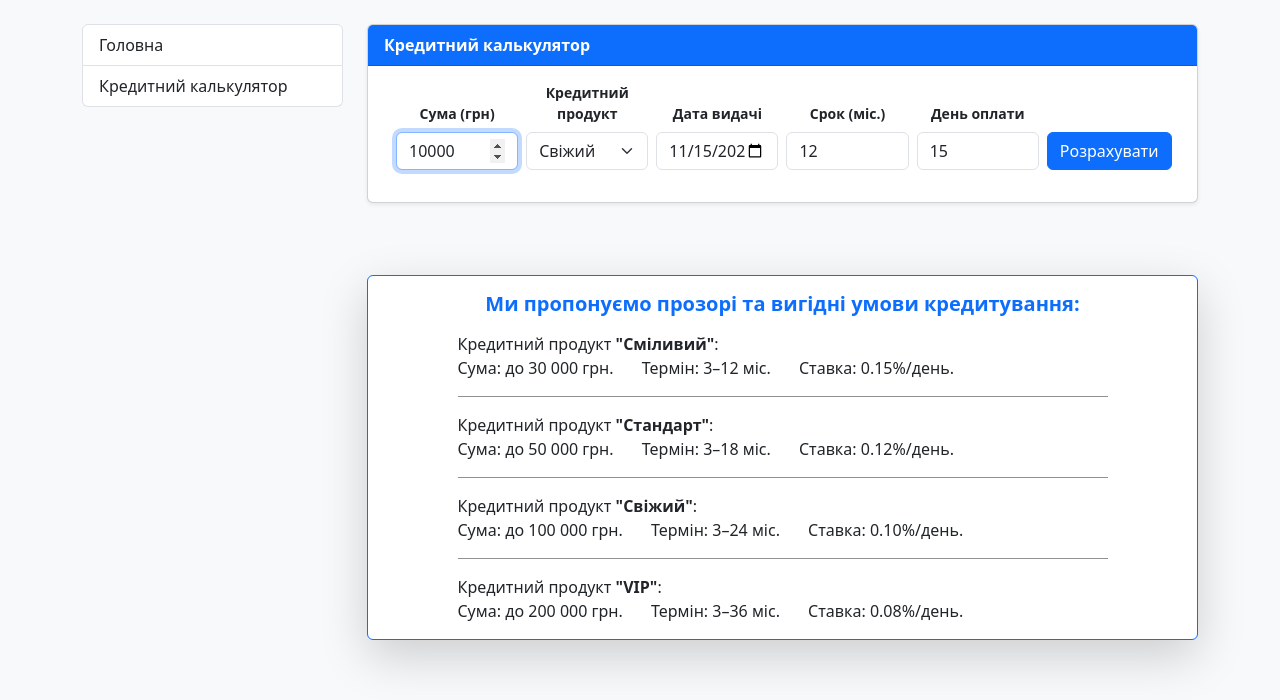
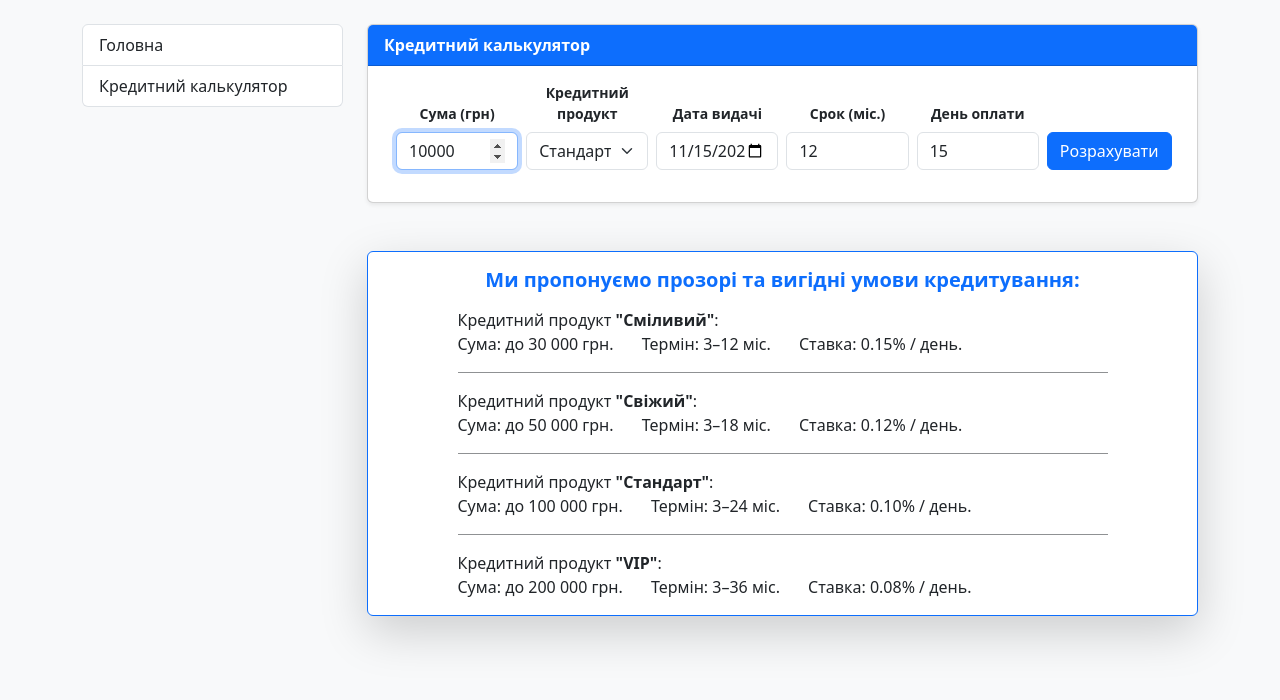
Before and after one commit to koliada1973/mysite_project, a Django app: page /calculator/ in a window 1280 px wide. Shown: the part 56-756 px from the top of the page. Run offline with Django 5.2, Linux system fonts and the light colour scheme.

Commit message:
Незначні правки

```diff
--- a/mysite/credit_calculator/forms.py
+++ b/mysite/credit_calculator/forms.py
@@ -29,8 +29,8 @@ class CalculatorForm(forms.Form):
 
     PERCENT_CHOICES = [
         (0.08, "VIP"),
-        (0.10, "Свіжий"),
-        (0.12, "Стандарт"),
+        (0.10, "Стандарт"),
+        (0.12, "Свіжий"),
         (0.15, "Сміливий"),
     ]
     percent = forms.ChoiceField(
--- a/mysite/credit_calculator/templates/credit_calculator/calculator.html
+++ b/mysite/credit_calculator/templates/credit_calculator/calculator.html
@@ -102,6 +102,9 @@
                         </table>
                     </div>
                 {% endif %}
+
+
+
             </div>
         </div>
     </div>
@@ -110,10 +113,9 @@
     {% if user.is_authenticated and user.is_manager %}
 
     {% else %}
-        <br>
-        <div class="row justify-content-center mt-5">
+        <div class="row justify-content-center">
             <div class="col-lg-12 text-center">
-                <div class="card shadow-lg border-primary">
+                <div class="card shadow-lg border-primary mt-5"> {# <--- Змінено: додано клас mt-5 #}
                     <div class="card-body py-3 px-3">
                         <h5 class="card-title text-primary fw-bold mb-3"> Ми пропонуємо прозорі та вигідні умови кредитування:</h5>
 
@@ -121,25 +123,25 @@
                             <li> Кредитний продукт <strong>"Сміливий"</strong>:</li>
                             <li class="d-inline me-4">Сума: до 30 000 грн.</li>
                             <li class="d-inline me-4">Термін: 3–12 міс.</li>
-                            <li class="d-inline me-4">Ставка: 0.15%/день.</li>
+                            <li class="d-inline me-4">Ставка: 0.15% / день.</li>
+                        </ul>
+
+                        <hr class="mx-auto my-3" style="max-width: 650px; opacity: 0.5;">
+
+                        <ul class="list-unstyled text-start mx-auto mb-3 fs-6" style="max-width: 650px;">
+                            <li> Кредитний продукт <strong>"Свіжий"</strong>:</li>
+                            <li class="d-inline me-4">Сума: до 50 000 грн.</li>
+                            <li class="d-inline me-4">Термін: 3–18 міс.</li>
+                            <li class="d-inline me-4">Ставка: 0.12% / день.</li>
                         </ul>
 
                         <hr class="mx-auto my-3" style="max-width: 650px; opacity: 0.5;">
 
                         <ul class="list-unstyled text-start mx-auto mb-3 fs-6" style="max-width: 650px;">
                             <li> Кредитний продукт <strong>"Стандарт"</strong>:</li>
-                            <li class="d-inline me-4">Сума: до 50 000 грн.</li>
-                            <li class="d-inline me-4">Термін: 3–18 міс.</li>
-                            <li class="d-inline me-4">Ставка: 0.12%/день.</li>
-                        </ul>
-
-                        <hr class="mx-auto my-3" style="max-width: 650px; opacity: 0.5;">
-
-                        <ul class="list-unstyled text-start mx-auto mb-3 fs-6" style="max-width: 650px;">
-                            <li> Кредитний продукт <strong>"Свіжий"</strong>:</li>
                             <li class="d-inline me-4">Сума: до 100 000 грн.</li>
                             <li class="d-inline me-4">Термін: 3–24 міс.</li>
-                            <li class="d-inline me-4">Ставка: 0.10%/день.</li>
+                            <li class="d-inline me-4">Ставка: 0.10% / день.</li>
                         </ul>
 
                         <hr class="mx-auto my-3" style="max-width: 650px; opacity: 0.5;">
@@ -148,7 +150,7 @@
                             <li> Кредитний продукт <strong>"VIP"</strong>:</li>
                             <li class="d-inline me-4">Сума: до 200 000 грн.</li>
                             <li class="d-inline me-4">Термін: 3–36 міс.</li>
-                            <li class="d-inline me-4">Ставка: 0.08%/день.</li>
+                            <li class="d-inline me-4">Ставка: 0.08% / день.</li>
                         </ul>
                     </div>
                 </div>
```
Also changed, not shown: mysite/credit_system/templates/credit_system/index.html (+15 -17 lines), mysite/db.sqlite3.
